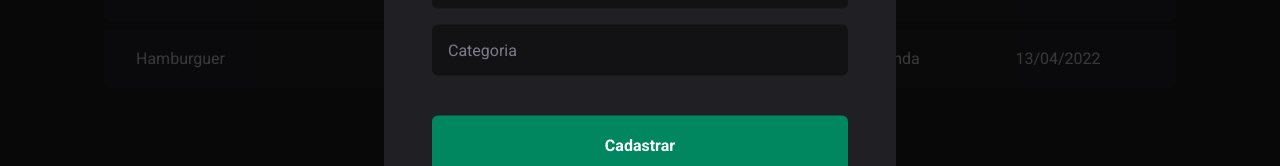
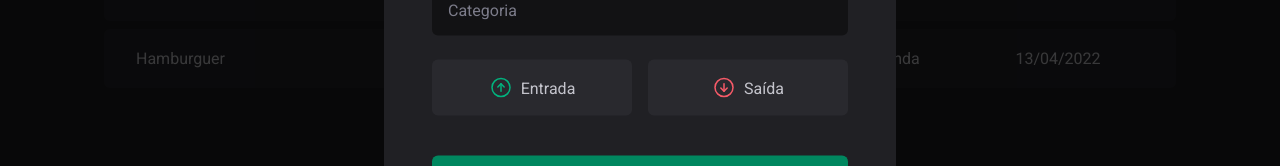
Before and after one commit to davimarcilio/DTMoney, a React (Vite) app: page / in a window 1280 px wide. Both pictures are taken after a click on the button "Nova transação". Shown: the part 398-564 px from the top of the page. Built offline with nearby package versions, Linux system fonts and the light colour scheme.

Commit message:
Transaction Button Radio style

```diff
--- a/src/components/NewTransactionModal/index.tsx
+++ b/src/components/NewTransactionModal/index.tsx
@@ -1,6 +1,12 @@
 import * as Dialog from "@radix-ui/react-dialog";
-import { X } from "phosphor-react";
-import { CloseButton, Content, Overlay } from "./styles";
+import { ArrowCircleDown, ArrowCircleUp, X } from "phosphor-react";
+import {
+  CloseButton,
+  Content,
+  Overlay,
+  TransactionType,
+  TransactionTypeButton,
+} from "./styles";
 
 export function NewTransactionModal() {
   return (
@@ -13,9 +19,19 @@
           </CloseButton>
 
           <form>
-            <input type="text" placeholder="Descrição" />
-            <input type="number" placeholder="Preço" />
-            <input type="text" placeholder="Categoria" />
+            <input required type="text" placeholder="Descrição" />
+            <input required type="number" placeholder="Preço" />
+            <input required type="text" placeholder="Categoria" />
+            <TransactionType>
+              <TransactionTypeButton variant="income">
+                <ArrowCircleUp size={24} />
+                Entrada
+              </TransactionTypeButton>
+              <TransactionTypeButton variant="outcome">
+                <ArrowCircleDown size={24} />
+                Saída
+              </TransactionTypeButton>
+            </TransactionType>
             <button type="submit">Cadastrar</button>
           </form>
         </Content>
--- a/src/components/NewTransactionModal/styles.ts
+++ b/src/components/NewTransactionModal/styles.ts
@@ -65,3 +65,34 @@
   cursor: pointer;
   color: ${(props) => props.theme["gray-500"]};
 `;
+
+export const TransactionType = styled.div`
+  display: grid;
+  grid-template-columns: repeat(2, 1fr);
+  gap: 1rem;
+  margin-top: 0.5rem;
+`;
+
+interface TransactionTypeButtonProps {
+  variant: "income" | "outcome";
+}
+
+export const TransactionTypeButton = styled.button<TransactionTypeButtonProps>`
+  background: ${(props) => props.theme["gray-700"]};
+  padding: 1rem;
+  display: flex;
+  align-items: center;
+  justify-content: center;
+  gap: 0.5rem;
+  border-radius: 6px;
+  cursor: pointer;
+  border: 0;
+  color: ${(props) => props.theme["gray-300"]};
+
+  svg {
+    color: ${(props) =>
+      props.variant === "income"
+        ? props.theme["green-300"]
+        : props.theme["red-300"]};
+  }
+`;
```
